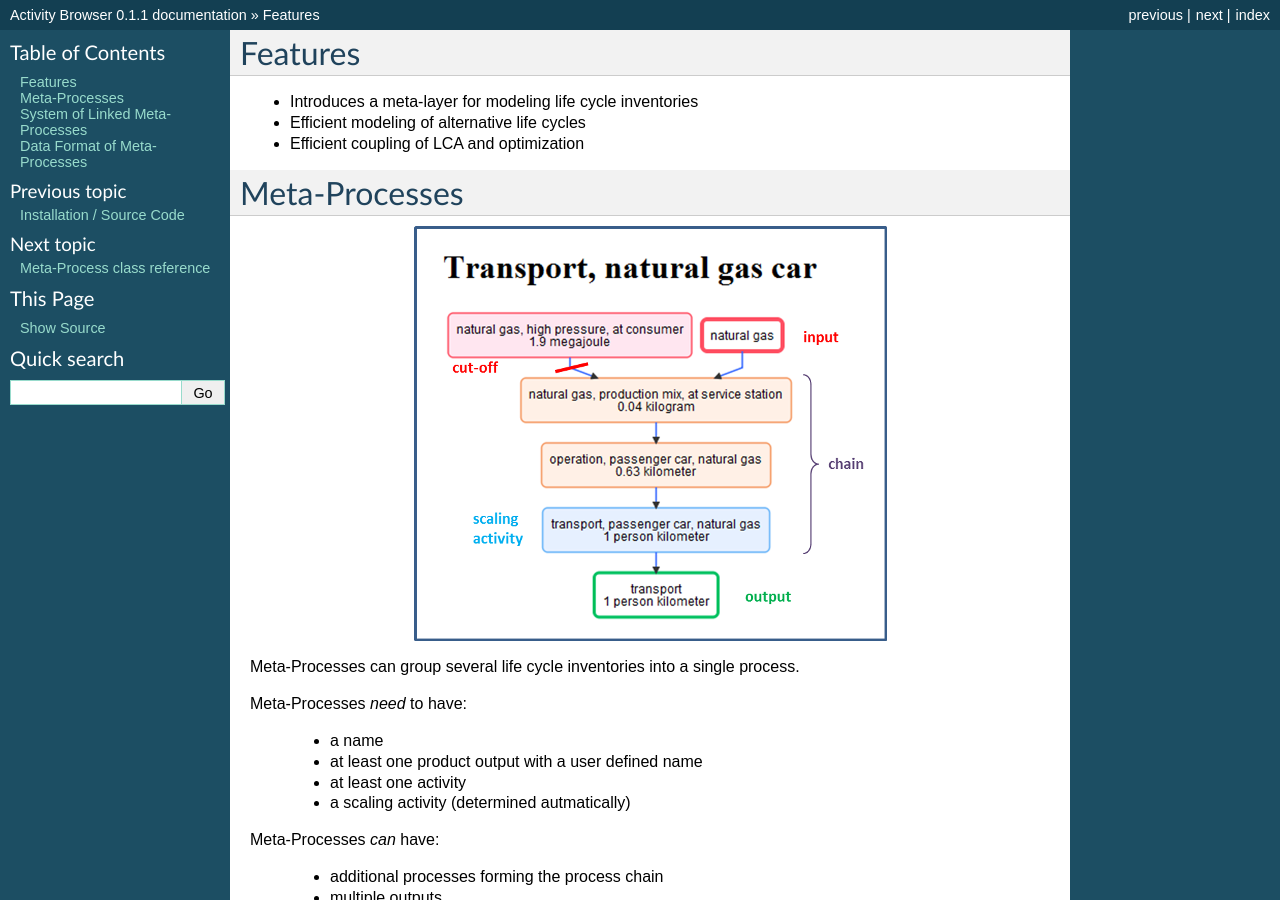
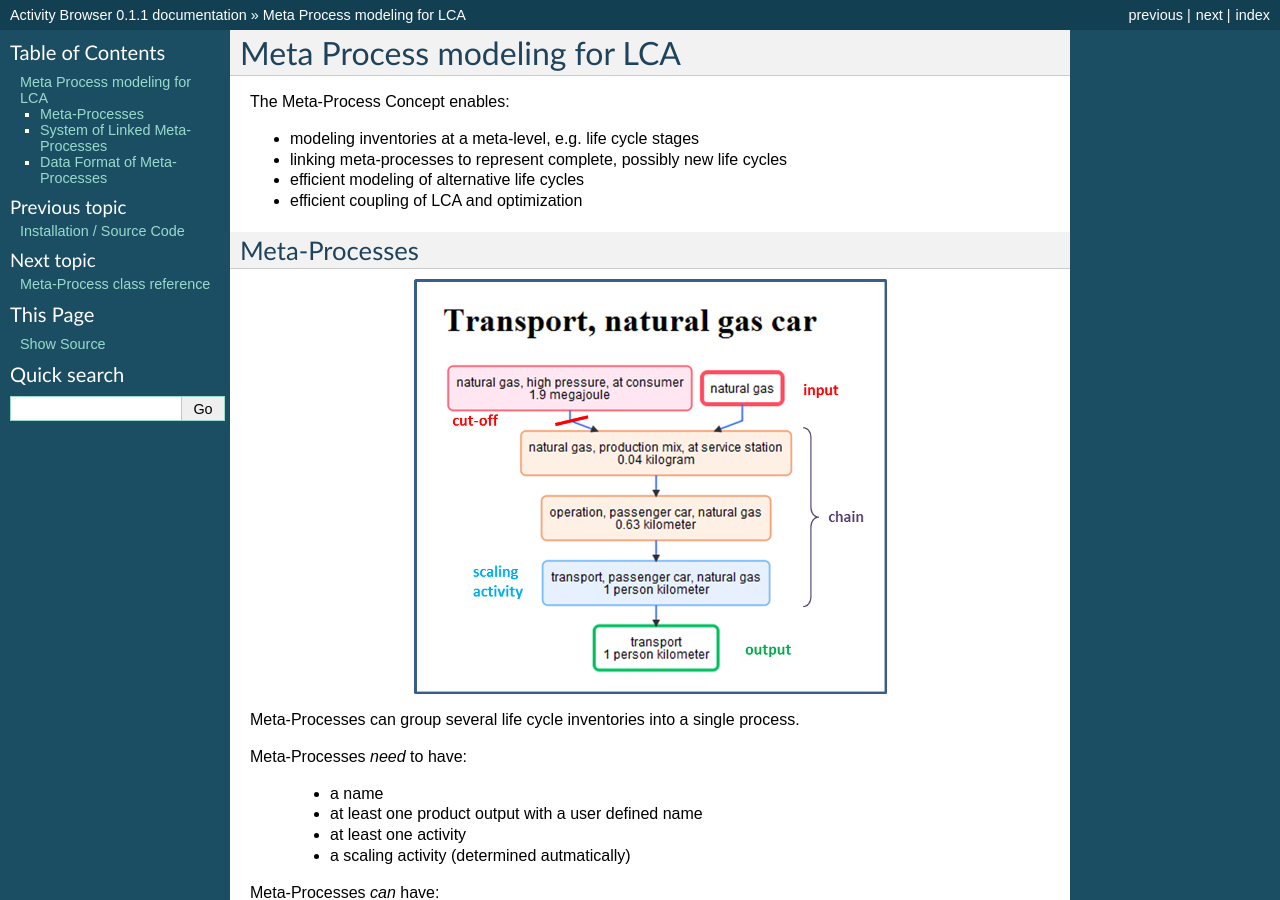
Before and after one commit to bsteubing/modular-lca, a Sphinx documentation site: the page built from docs/source/introduction-metaprocesses.rst, in a window 1280 px wide and 900 px high. Built offline with Sphinx 7.4.7, drawn with Linux system fonts in a browser that asks for light colours; some of the changed text lies outside the part shown.

Commit message:
more documentation...

```diff
--- a/docs/source/class_reference.rst
+++ b/docs/source/class_reference.rst
@@ -1,7 +1,7 @@
 .. _class_reference:
 
 Meta-Process class reference
-****************************
+============================
 
 Meta-Process
 ------------
--- a/docs/source/introduction-metaprocesses.rst
+++ b/docs/source/introduction-metaprocesses.rst
@@ -1,20 +1,14 @@
 .. _introduction-metaprocesses:
 
-*****************************
-Meta Processes Extension
-*******************************
+Meta Process modeling for LCA
+=============================
 
-=======
-Test
-====
+The Meta-Process Concept enables:
 
-Features
---------
-
-- Introduces a meta-layer for modeling life cycle inventories
-- Efficient modeling of alternative life cycles
-- Efficient coupling of LCA and optimization
-
+- modeling inventories at a meta-level, e.g. life cycle stages
+- linking meta-processes to represent complete, possibly new life cycles
+- efficient modeling of alternative life cycles
+- efficient coupling of LCA and optimization
 
 Meta-Processes
 --------------
```
Also changed, not shown: docs/source/index.rst (+1 -6 lines).
